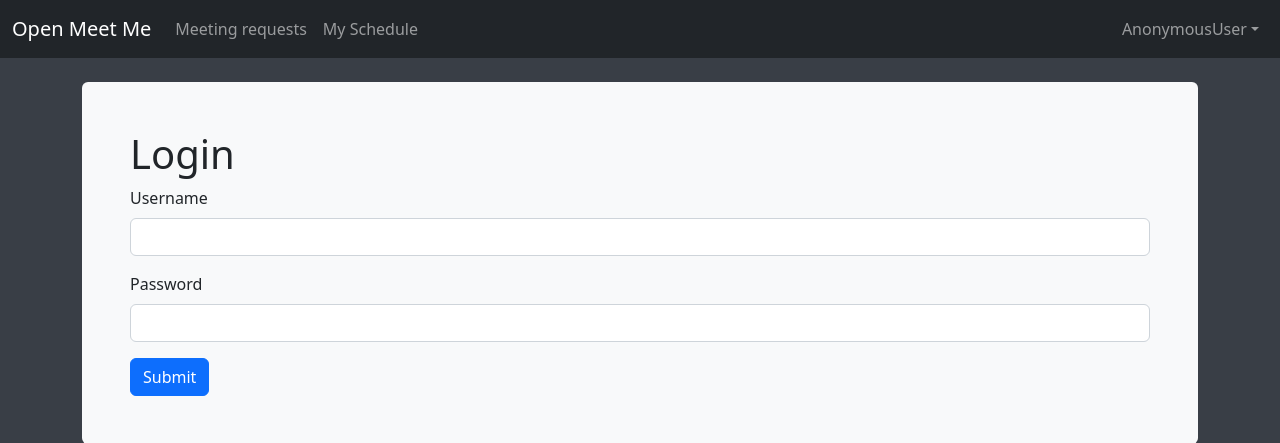
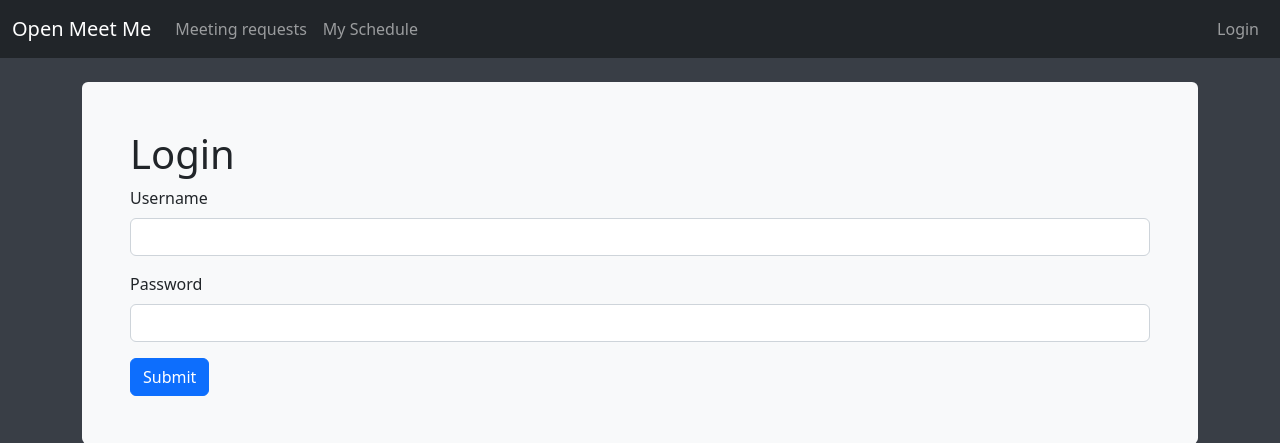
Before and after one commit to icovada/open-meetme-tool, a Django app: page /login in a window 1280 px wide. Shown: the top 443 px of the page. Run offline with Django 4.2, Linux system fonts and the light colour scheme.

Commit message:
Show login link if user is not authenticated

```diff
--- a/meetme/meetme_app/templates/meetme_app/layout.html
+++ b/meetme/meetme_app/templates/meetme_app/layout.html
@@ -38,10 +38,14 @@
           </li>
         </ul>
         <ul class="navbar-nav me-right mb-2 mb-md-0">
+          {% if user.is_authenticated %}
           <button class="btn btn-link nav-link dropdown-toggle" type="button" data-bs-toggle="dropdown" data-bs-display="static">{{user}}</button>
           <ul class="dropdown-menu dropdown-menu-end" data-bs-popper="static">
             <a class="dropdown-item" href="/logout">Logout</a>
           </ul>
+          {% else %}
+          <a class="btn btn-link nav-link" type="button" href="/login">Login</a>
+          {% endif %}
         </ul>
       </div>
     </div>
```
